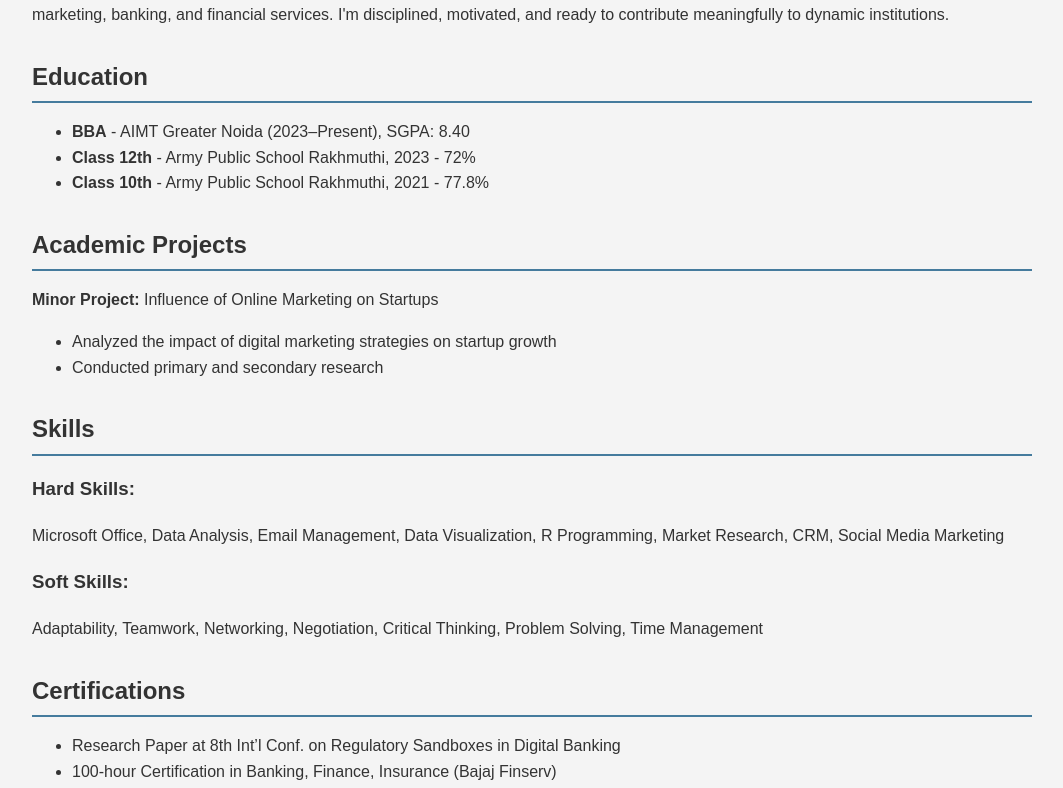
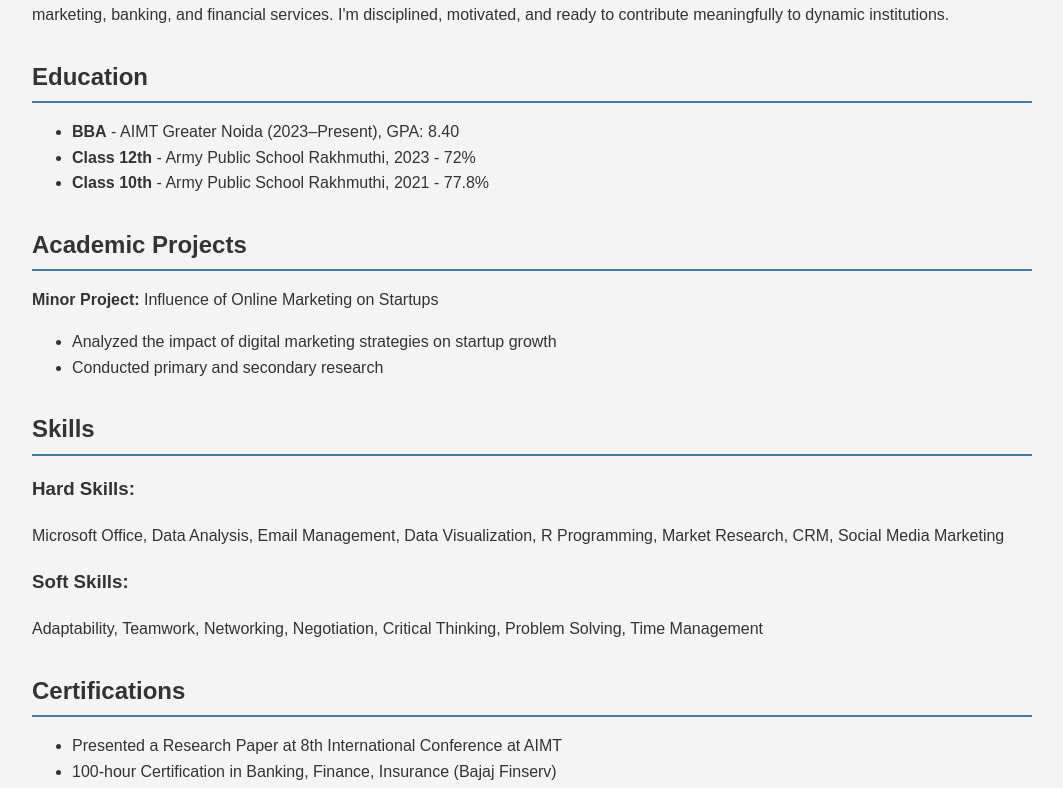
Before and after one commit to sarvansingh123/Resume-website, a plain HTML site: page index.html in a window 1280 px wide. Shown: the part 469-1257 px from the top of the page, without its empty margins (108-1171 px from the left). Drawn offline with Linux system fonts and the light colour scheme.

Commit message:
Update index.html

```diff
--- a/index.html
+++ b/index.html
@@ -30,7 +30,7 @@
     <section id="education">
       <h2>Education</h2>
       <ul>
-        <li><strong>BBA</strong> - AIMT Greater Noida (2023–Present), SGPA: 8.40</li>
+        <li><strong>BBA</strong> - AIMT Greater Noida (2023–Present), GPA: 8.40</li>
         <li><strong>Class 12th</strong> - Army Public School Rakhmuthi, 2023 - 72%</li>
         <li><strong>Class 10th</strong> - Army Public School Rakhmuthi, 2021 - 77.8%</li>
       </ul>
@@ -56,7 +56,7 @@
     <section id="certifications">
       <h2>Certifications</h2>
       <ul>
-        <li>Research Paper at 8th Int’l Conf. on Regulatory Sandboxes in Digital Banking</li>
+        <li>Presented a Research Paper at 8th International Conference at AIMT </li>
         <li>100-hour Certification in Banking, Finance, Insurance (Bajaj Finserv)</li>
         <li>Microsoft Office Specialist – Excel 2019 Associate</li>
         <li>Advanced Diploma in Computer Application</li>
```
